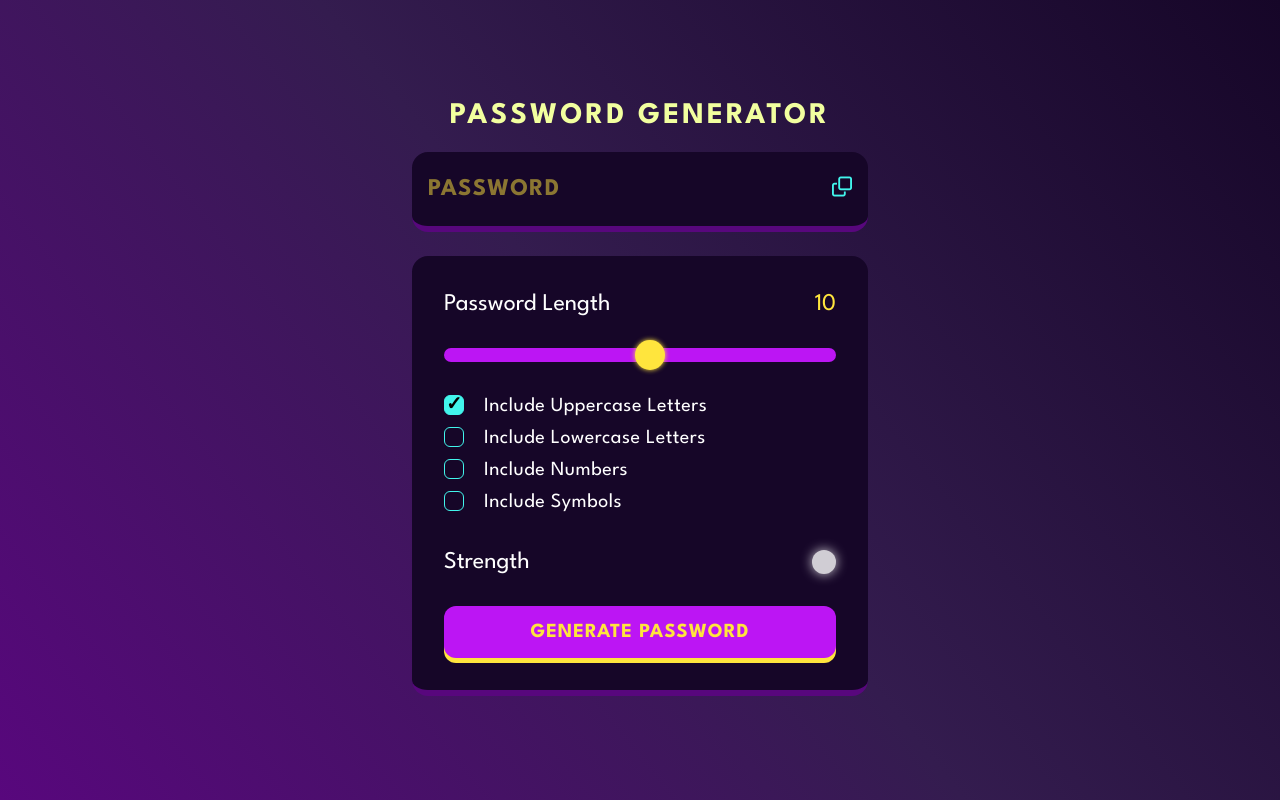
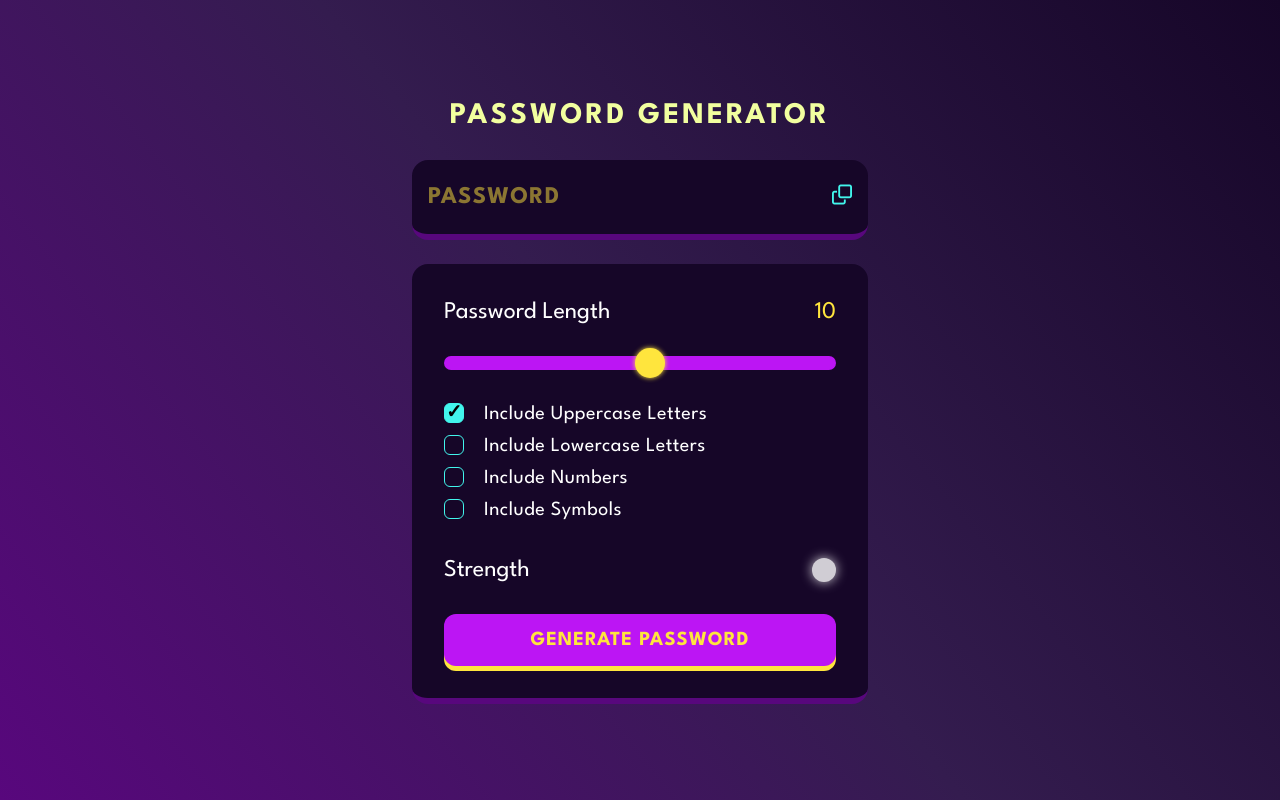
Before and after one commit to parthgupta49/Password-Generator, a website built with Vite: page index.html in a window 1280 px wide. Built offline with nearby package versions, Linux system fonts and the light colour scheme.

Commit message:
Update index.html

```diff
--- a/index.html
+++ b/index.html
@@ -161,7 +161,7 @@
 } -->
     <!-- wrapper -->
     <div class="wrapper w-[100vw] h-[100vh] flex flex-col justify-center items-center gap-6">
-        <h1 class="text-center text-[#f2ff9f] leading-6 tracking-widest uppercase text-3xl font-bold">
+        <h1 class="text-center text-[#f2ff9f] leading-10 tracking-widest uppercase text-3xl font-bold">
             PASSWORD GENERATOR
         </h1>
 
```
